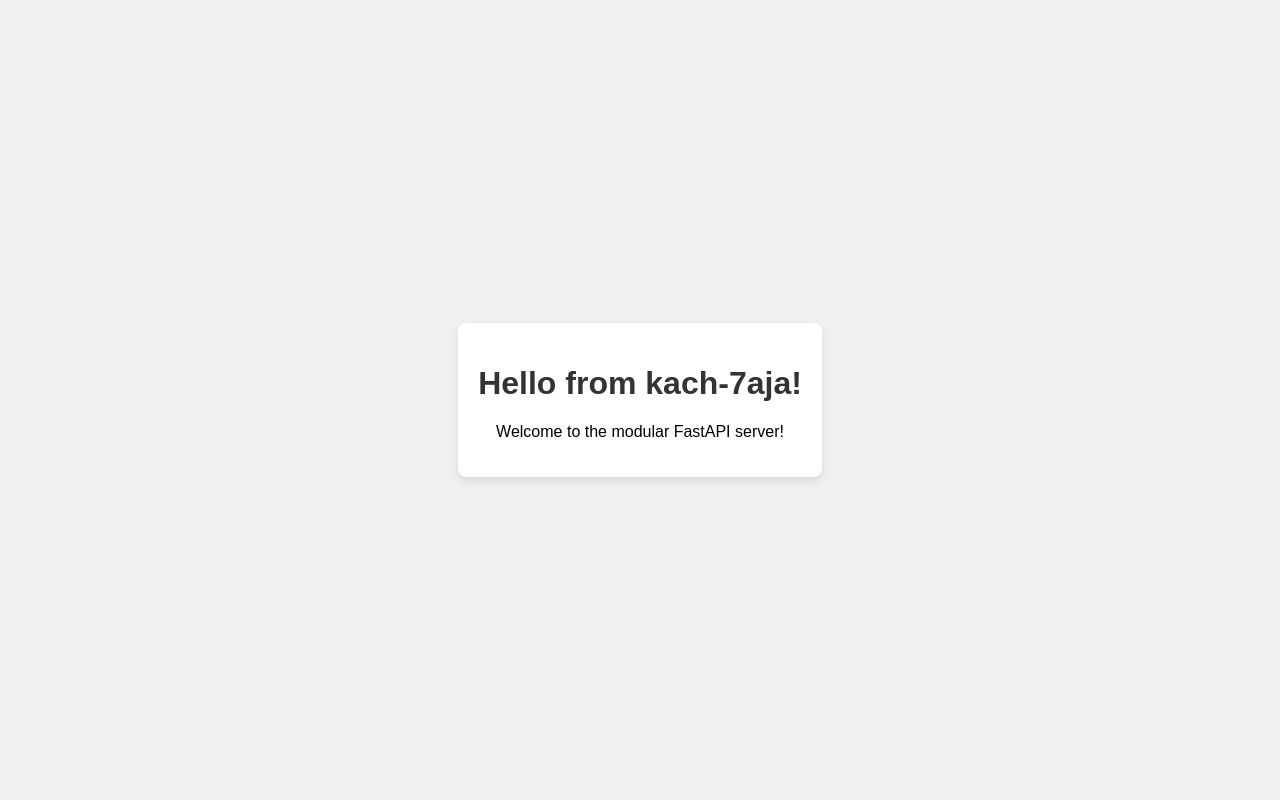
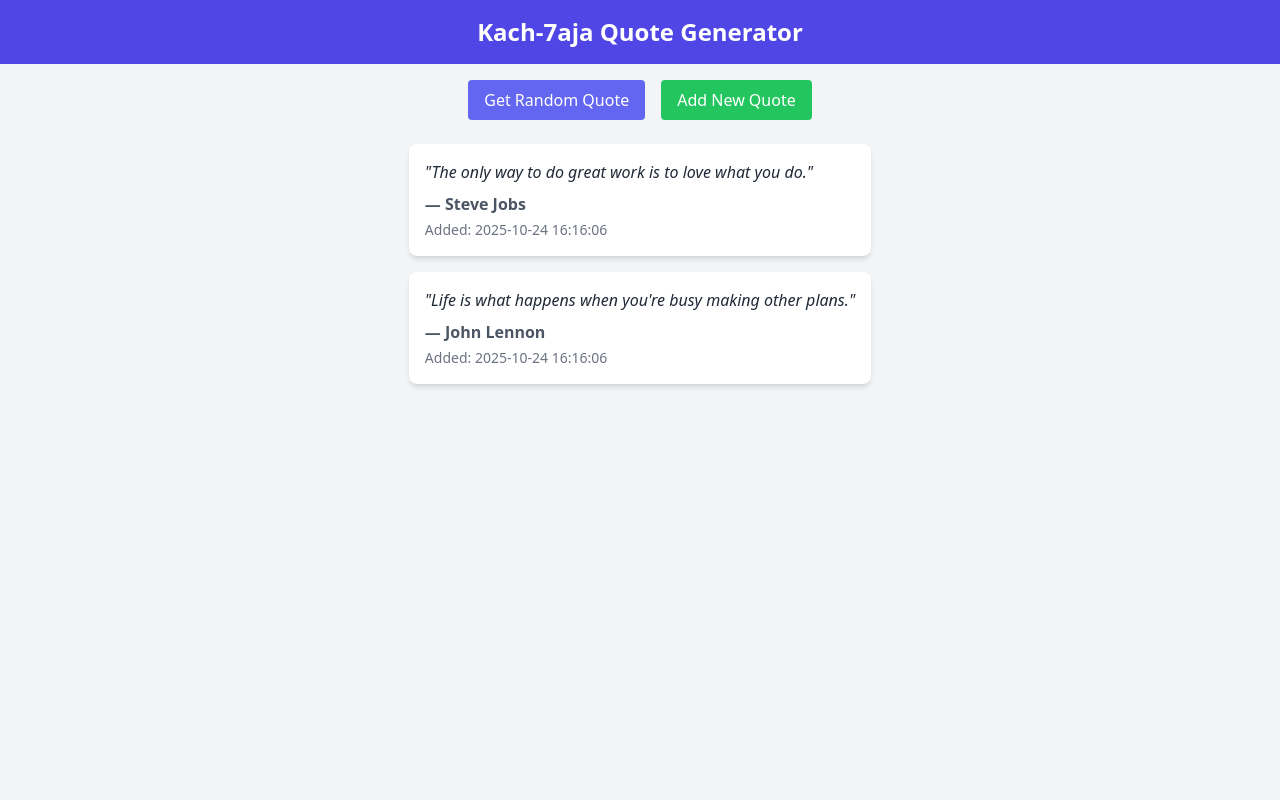
Before and after one commit to 1hemmem/kach-7aja, a FastAPI app: page / in a window 1280 px wide. Run offline with FastAPI, Linux system fonts and the light colour scheme; some libraries are stand-ins or nearby versions.

Commit message:
feat: quote app

```diff
--- a/main.py
+++ b/main.py
@@ -1,42 +1,60 @@
-from fastapi import FastAPI, Request
+from fastapi import FastAPI, Request, Form
 from fastapi.templating import Jinja2Templates
-from fastapi.responses import HTMLResponse
+from fastapi.responses import HTMLResponse, RedirectResponse
 import uvicorn
+import random
+from datetime import datetime
 
 app = FastAPI()
 templates = Jinja2Templates(directory="templates")
 
+# In-memory quote storage
+quotes = [
+    {
+        "id": 1,
+        "text": "The only way to do great work is to love what you do.",
+        "author": "Steve Jobs",
+        "created_at": datetime.now().strftime("%Y-%m-%d %H:%M:%S"),
+    },
+    {
+        "id": 2,
+        "text": "Life is what happens when you're busy making other plans.",
+        "author": "John Lennon",
+        "created_at": datetime.now().strftime("%Y-%m-%d %H:%M:%S"),
+    },
+]
+
 
 @app.get("/", response_class=HTMLResponse)
 async def serve_html(request: Request):
-    data = {
-        "greeting": "Hello from kach-7aja!",
-        "message": "Welcome to the modular FastAPI server!",
-    }
-    return templates.TemplateResponse("index.html", {"request": request, **data})
+    return templates.TemplateResponse(
+        "index.html", {"request": request, "quotes": quotes}
+    )
 
 
-@app.get("/page1", response_class=HTMLResponse)
-async def serve_page1(request: Request):
-    data = {
-        "title": "Explore Kach-7aja",
-        "content": "Discover the wonders of our platform with this page!",
-    }
-    return templates.TemplateResponse("page1.html", {"request": request, **data})
+@app.get("/random-quote", response_class=HTMLResponse)
+async def random_quote(request: Request):
+    quote = random.choice(quotes) if quotes else None
+    return templates.TemplateResponse(
+        "random_quote.html", {"request": request, "quote": quote}
+    )
 
 
-@app.get("/page2", response_class=HTMLResponse)
-async def serve_page2(request: Request):
-    data = {
-        "title": "Kach-7aja Adventures",
-        "content": "Join us on an exciting journey through our services!",
-    }
-    return templates.TemplateResponse("page2.html", {"request": request, **data})
+@app.get("/add-quote", response_class=HTMLResponse)
+async def add_quote_form(request: Request):
+    return templates.TemplateResponse("add_quote.html", {"request": request})
 
 
-@app.get("/health")
-async def check_health():
-    return {"health": "ok"}
+@app.post("/add-quote", response_class=RedirectResponse)
+async def add_quote(text: str = Form(...), author: str = Form(...)):
+    new_quote = {
+        "id": len(quotes) + 1,
+        "text": text,
+        "author": author,
+        "created_at": datetime.now().strftime("%Y-%m-%d %H:%M:%S"),
+    }
+    quotes.append(new_quote)
+    return RedirectResponse(url="/", status_code=303)
 
 
 if __name__ == "__main__":
--- a/templates/index.html
+++ b/templates/index.html
@@ -3,33 +3,41 @@
   <head>
     <meta charset="UTF-8" />
     <meta name="viewport" content="width=device-width, initial-scale=1.0" />
-    <title>Kach-7aja Welcome Page</title>
-    <style>
-      body {
-        font-family: Arial, sans-serif;
-        display: flex;
-        justify-content: center;
-        align-items: center;
-        height: 100vh;
-        margin: 0;
-        background-color: #f0f0f0;
-      }
-      .container {
-        text-align: center;
-        padding: 20px;
-        background-color: white;
-        border-radius: 8px;
-        box-shadow: 0 4px 8px rgba(0, 0, 0, 0.1);
-      }
-      h1 {
-        color: #333;
-      }
-    </style>
+    <title>Kach-7aja Quote Generator</title>
+    <script src="https://cdn.tailwindcss.com"></script>
   </head>
-  <body>
-    <div class="container">
-      <h1>{{ greeting }}</h1>
-      <p>{{ message }}</p>
-    </div>
+  <body class="bg-gray-100 min-h-screen flex flex-col">
+    <header class="bg-indigo-600 text-white p-4">
+      <h1 class="text-2xl font-bold text-center">Kach-7aja Quote Generator</h1>
+    </header>
+    <main class="max-w-3xl mx-auto p-4 flex-grow">
+      <div class="mb-6 flex gap-4 justify-center">
+        <a
+          href="/random-quote"
+          class="bg-indigo-500 text-white px-4 py-2 rounded hover:bg-indigo-600 transition"
+          >Get Random Quote</a
+        >
+        <a
+          href="/add-quote"
+          class="bg-green-500 text-white px-4 py-2 rounded hover:bg-green-600 transition"
+          >Add New Quote</a
+        >
+      </div>
+      {% if quotes %}
+      <div class="grid gap-4">
+        {% for quote in quotes %}
+        <div class="bg-white p-4 rounded-lg shadow-md">
+          <p class="text-gray-800 italic">"{{ quote.text }}"</p>
+          <p class="text-gray-600 font-semibold mt-2">— {{ quote.author }}</p>
+          <p class="text-sm text-gray-500 mt-1">
+            Added: {{ quote.created_at }}
+          </p>
+        </div>
+        {% endfor %}
+      </div>
+      {% else %}
+      <p class="text-gray-600 text-center">No quotes available. Add one!</p>
+      {% endif %}
+    </main>
   </body>
 </html>
```
Also changed, not shown: templates/add_quote.html (added, +59 -0 lines), templates/random_quote.html (added, +39 -0 lines).
